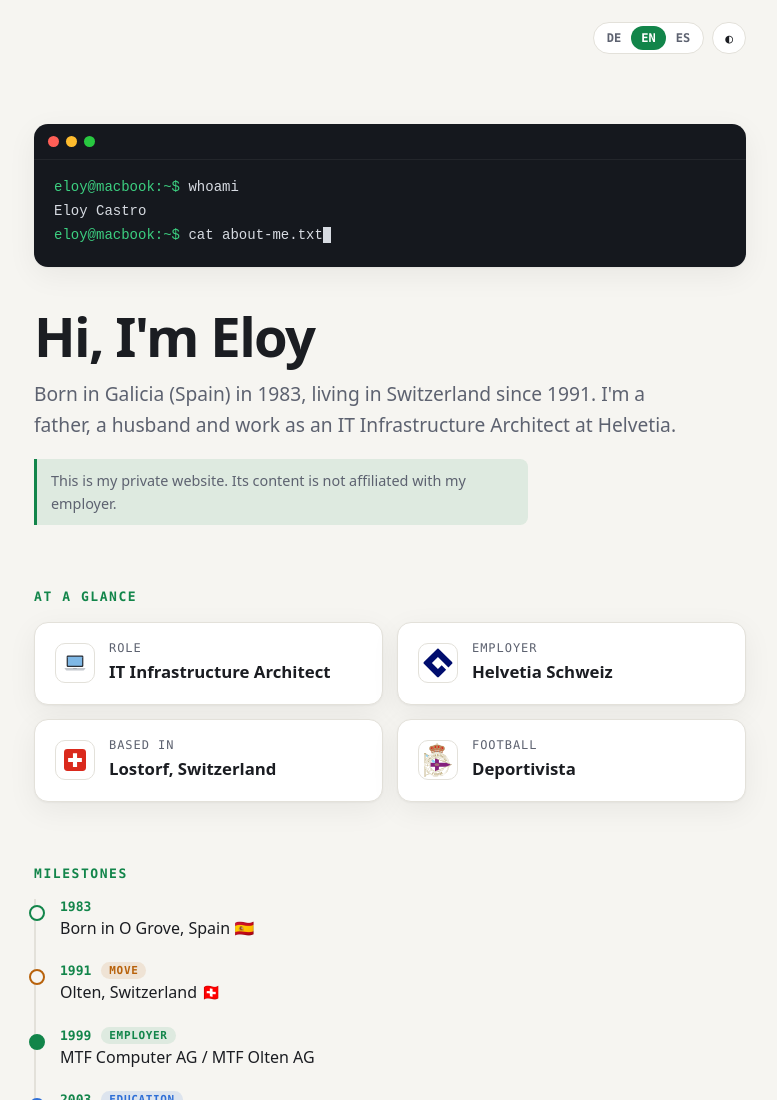
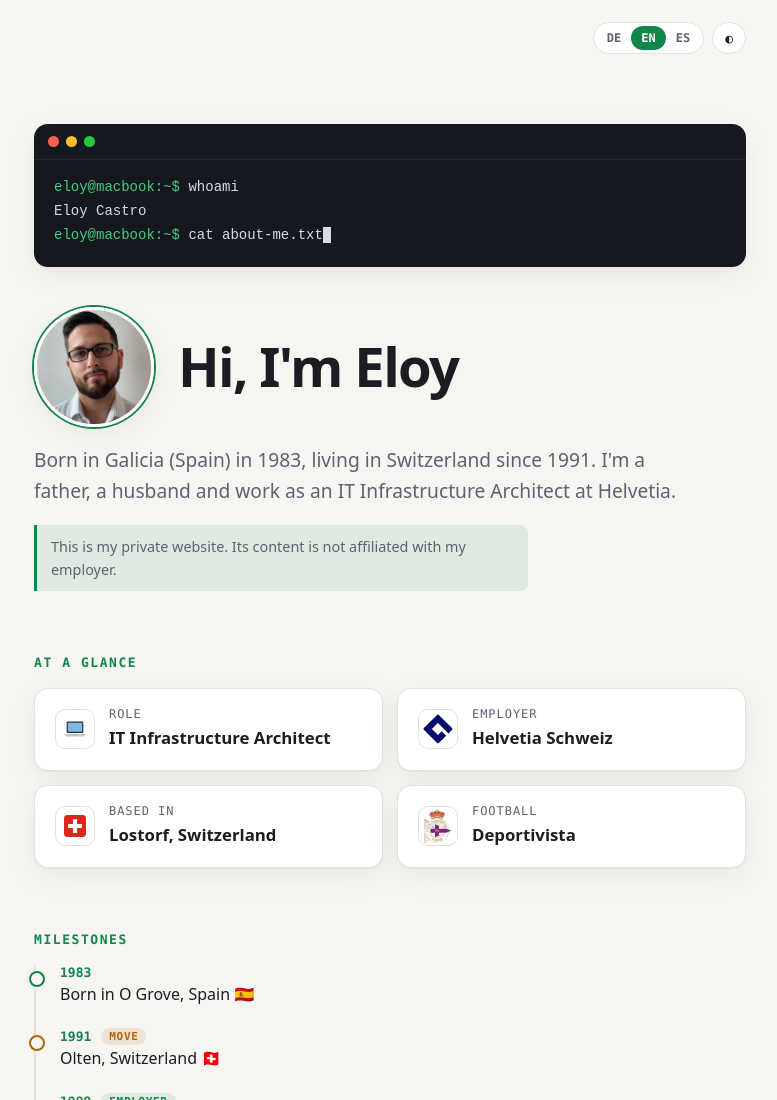
Before and after one commit to eloy83/eloy83.github.io, a plain HTML site: page index.html in a window 1280 px wide. Shown: the top 1100 px of the page, without its empty margins (250-1027 px from the left). Drawn offline with Linux system fonts and the light colour scheme.

Commit message:
Profilbild neben der Begrüssung
Co-Authored-By: Claude Opus 5.5 <noreply@anthropic.com>
Claude-Session: https://claude.ai/code/session_01RGRojANHLeWkjBY2Pv2Vst

```diff
--- a/index.html
+++ b/index.html
@@ -81,6 +81,13 @@
       font-size: clamp(2.2rem, 6vw, 3.4rem); line-height: 1.1; letter-spacing: -.03em;
       margin: 40px 0 12px;
     }
+    .intro { display: flex; align-items: center; gap: 24px; margin: 40px 0 18px; }
+    .intro h1 { margin: 0; }
+    .avatar {
+      flex: none; width: 120px; height: 120px; border-radius: 50%; object-fit: cover;
+      border: 3px solid var(--surface); box-shadow: 0 0 0 2px var(--accent), var(--shadow);
+    }
+    @media (max-width: 520px) { .intro { gap: 16px; } .avatar { width: 84px; height: 84px; } }
     .lead { font-size: 1.2rem; color: var(--muted); margin: 0; max-width: 60ch; }
     .lead strong { color: var(--text); font-weight: 600; }
     .note {
@@ -205,9 +212,12 @@ Eloy Castro
 <span class="prompt">eloy@macbook:~$</span> <span id="typed"></span><span class="cursor"></span></pre>
         </div>
 
-        <h1>
+        <div class="intro">
+          <img class="avatar" src="images/avatar.jpg" alt="Eloy Castro" width="120" height="120">
+          <h1>
           <span class="de">Hallo, ich bin Eloy</span><span class="en">Hi, I'm Eloy</span><span class="es">Hola, soy Eloy</span>
-        </h1>
+          </h1>
+        </div>
         <p class="lead de">
           Geboren 1983 in Galizien (Spanien), seit 1991 in der Schweiz zu Hause. Ich bin Vater, Ehemann und
           arbeite als IT Infrastruktur Architekt bei Helvetia.
```
Also changed, not shown: images/avatar.jpg (added).
